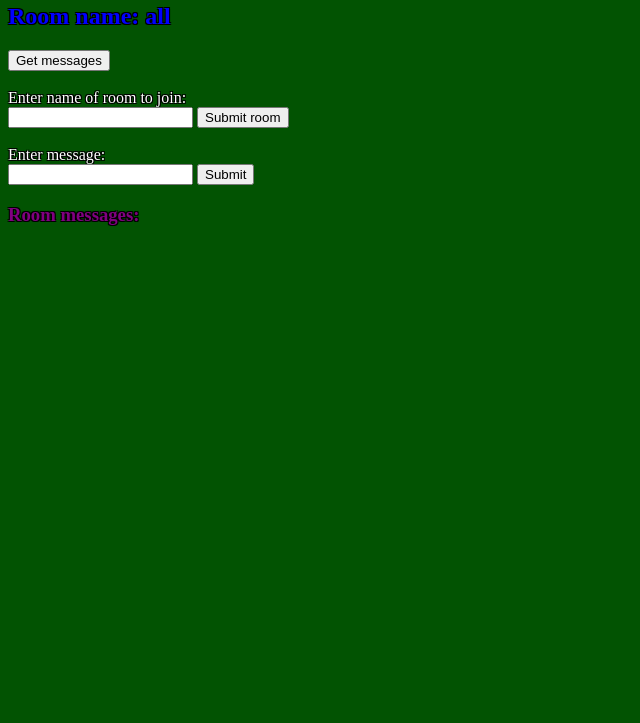
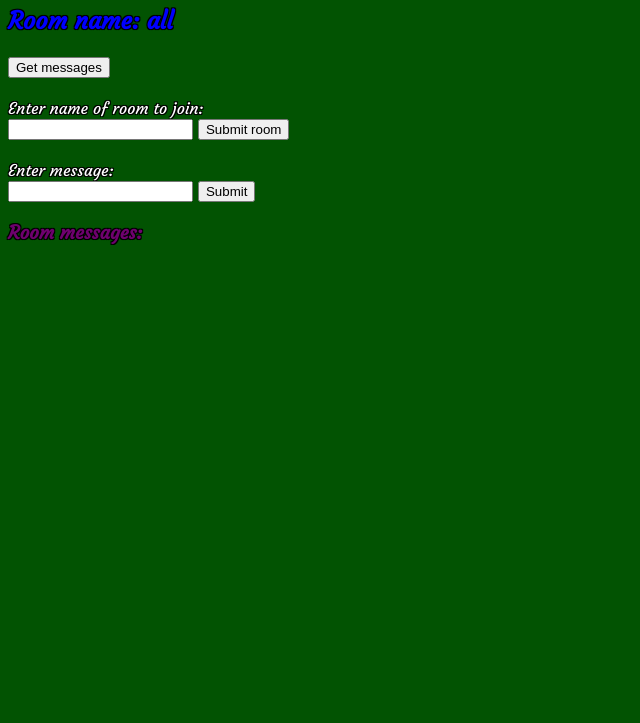
Before and after one commit to djmorosini/chat-server, a website: page public/index.html in a window 1280 px wide. Shown: the part 77-800 px from the top of the page, without its empty margins (0-640 px from the left). Drawn offline with Linux system fonts and the light colour scheme; files that its build step writes are made by us from their sources.

Commit message:
more css changes

```diff
--- a/public/index.html
+++ b/public/index.html
@@ -5,6 +5,7 @@
     <meta charset="utf-8" />
     <meta http-equiv="X-UA-Compatible" content="IE=edge">
     <title>Chat!</title>
+    <link href="https://fonts.googleapis.com/css?family=Courgette|Gloria+Hallelujah|Merienda" rel="stylesheet">
     <link rel="stylesheet" type="text/css" media="screen" href="style.css" />
     <!-- <script src="main.js"></script> -->
 </head>
@@ -50,7 +51,7 @@
             if (roomDropdown === 'dogs') {
                 body.style = 'background-color: black; color: white;'
             } else if (roomDropdown === 'general') {
-                body.style = 'background-color: rgb(2, 228, 2); color: black;'
+                body.style = 'background-color: rgb(3, 194, 3); color: yellow;'
             }
             document.getElementById('messageBody').value = ''
 
--- a/style.css
+++ b/style.css
@@ -6,6 +6,9 @@ body {
     1px -1px 0 #000,
     -1px 1px 0 #000,
     1px 1px 0 #000;
+    font-family: 'Courgette', cursive;
+    /* font-family: 'Merienda', cursive; */
+    /* font-family: 'Gloria Hallelujah', cursive; */
 }
 h1 {
     color: red;
@@ -14,5 +17,5 @@ h2 {
     color: blue;
 }
 h3 {
-    color: purple;
+    color: rgb(110, 1, 110);
 }
```
